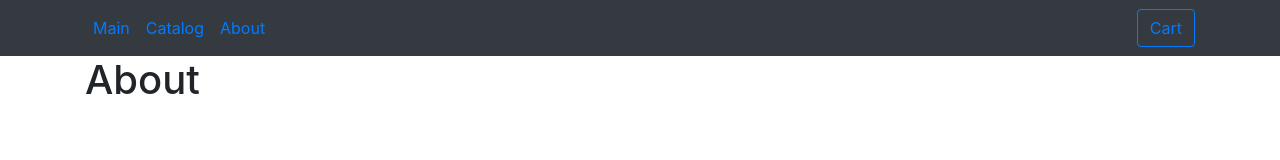
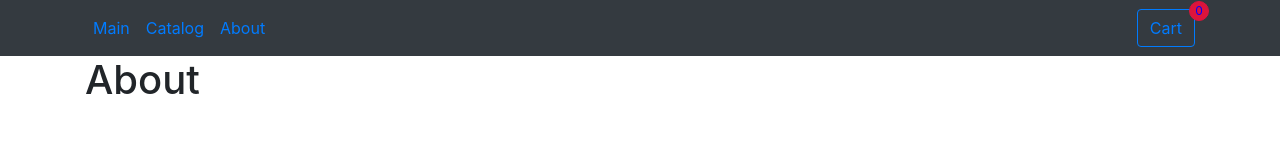
Before and after one commit to MAG1980/nuxt2_test_task, a Nuxt app: page /about in a window 1280 px wide. Shown: the top 160 px of the page. Built offline with nearby package versions, Linux system fonts and the light colour scheme.

Commit message:
Добавил отображение количества строк в корзине на кнопку корзины в меню.

```diff
--- /dev/null
+++ b/components/Cart/Button.vue
@@ -0,0 +1,42 @@
+<template>
+  <button class="button btn btn-outline-primary my-2 my-sm-0" type="submit">
+    <NuxtLink to="/cart">
+      Cart
+    </NuxtLink>
+    <p class="counter">{{ counter }}</p>
+  </button>
+</template>
+
+<script>
+import {mapGetters} from "vuex";
+
+export default {
+  name: "CartButton",
+  computed: {
+    ...mapGetters({
+      counter: 'cart/GET_ROWS_COUNT'
+    })
+  }
+}
+</script>
+
+<style scoped>
+.button {
+  position: relative;
+}
+
+.counter {
+  position: absolute;
+  top: -9px;
+  right: -15px;
+  width: 20px;
+  height: 20px;
+  border: 1px solid crimson;
+  font-size: 12px;
+  color: blue;
+  background-color: crimson;
+  border-radius: 50%;
+  margin: 0;
+
+}
+</style>
--- a/layouts/default.vue
+++ b/layouts/default.vue
@@ -9,11 +9,7 @@
             </li>
           </ul>
         </div>
-        <button class="btn btn-outline-primary my-2 my-sm-0" type="submit">
-          <NuxtLink to="/cart">
-            Cart
-          </NuxtLink>
-        </button>
+        <CartButton/>
       </div>
     </nav>
     <Nuxt/>
--- a/store/cart.js
+++ b/store/cart.js
@@ -15,5 +15,6 @@ export const actions = {
 }
 
 export const getters = {
-  GET_CART: state => state.products
+  GET_CART: state => state.products,
+  GET_ROWS_COUNT: state => state.products.length
 }
```
